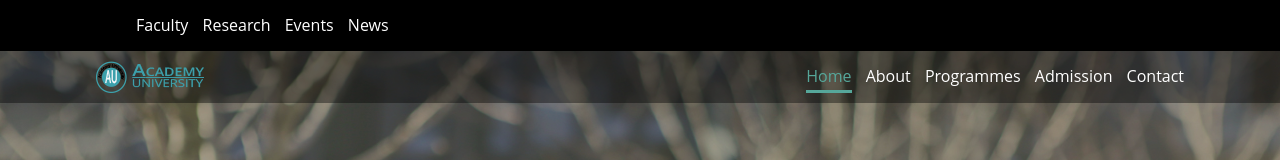
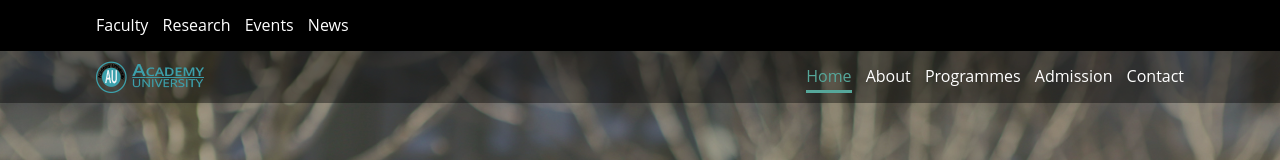
Before and after one commit to beingrahulvyas/academy-university, a plain HTML site: page index.html in a window 1280 px wide. Shown: the top 160 px of the page. Drawn offline with nearby package versions, Linux system fonts and the light colour scheme.

Commit message:
11/29/2018-3:29
changed by Rakesh Sir

```diff
--- a/css/style.css
+++ b/css/style.css
@@ -38,6 +38,10 @@ header li {
 
 header a {
 	color: #fff;
+}
+
+header .container ul {
+	padding-left: 0;
 }
 
 /***********************************************************************/
```
